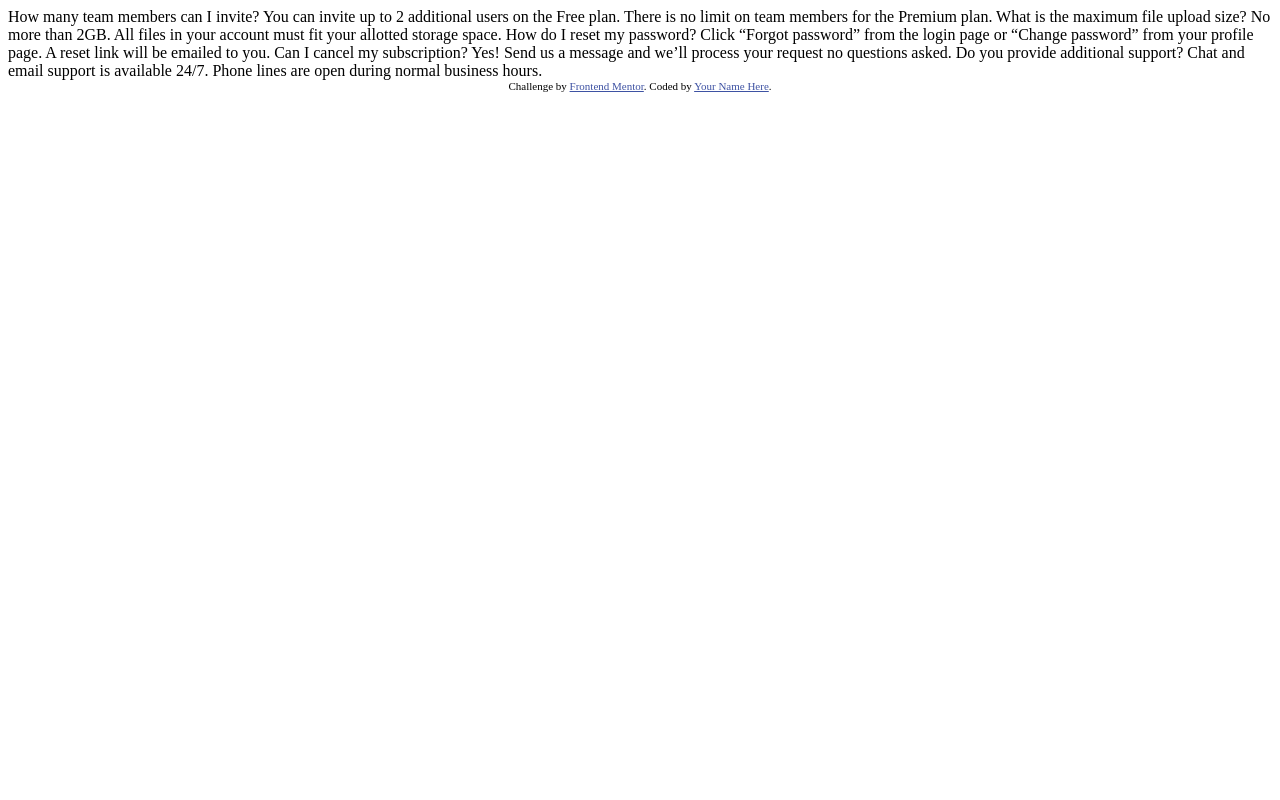
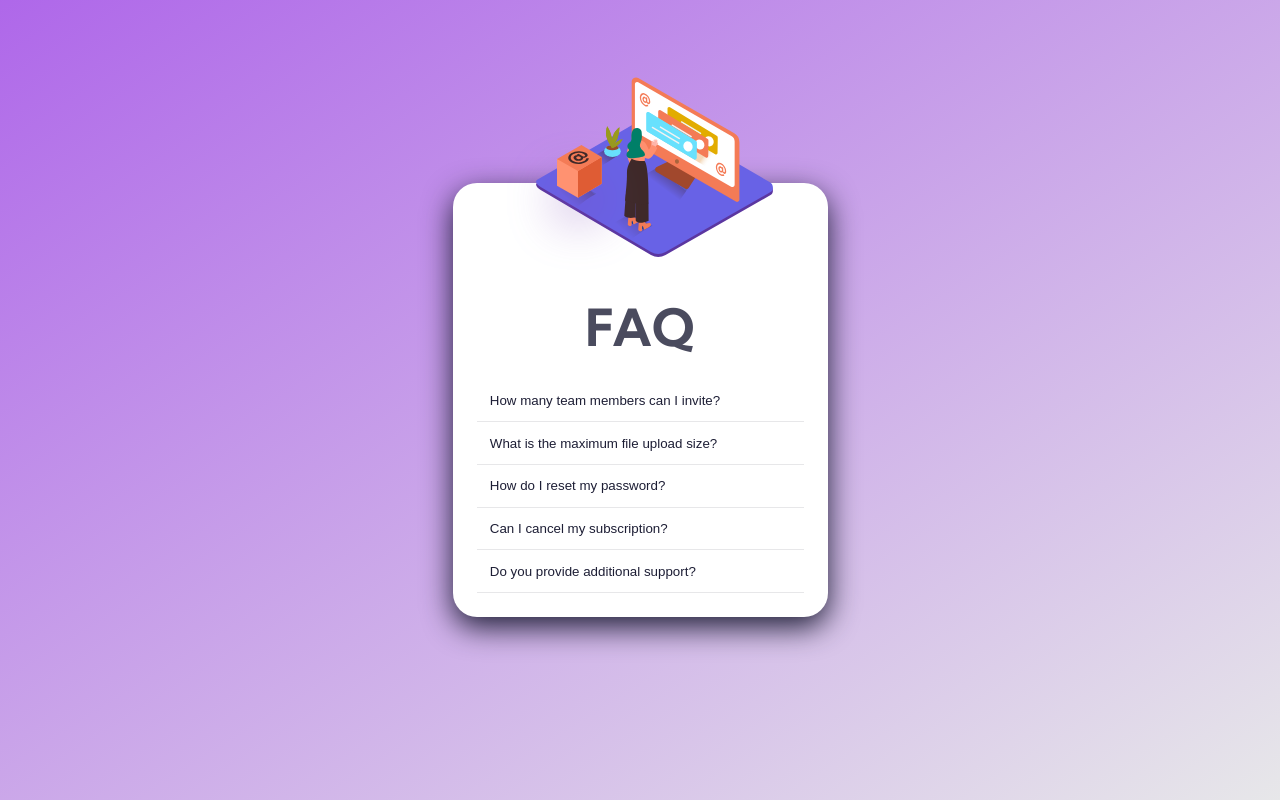
Before and after one commit to hriteek/faq-accordion-card-main, a plain HTML site: page index.html in a window 1280 px wide. Drawn offline with Linux system fonts and the light colour scheme.

Commit message:
challenge start

```diff
--- /dev/null
+++ b/app.js
@@ -0,0 +1,17 @@
+let acc = document.getElementsByClassName('accordion');
+console.log('test', acc);
+let i;
+
+for (i = 0; i < acc.length; i++) {
+  acc[i].addEventListener('click', function () {
+    console.log('clicked');
+    this.classList.toggle('active');
+
+    let panel = this.nextElementSibling;
+    if (panel.style.display == 'block') {
+      panel.style.display = 'none';
+    } else {
+      panel.style.display = 'block';
+    }
+  });
+}
--- a/index.html
+++ b/index.html
@@ -1,40 +1,81 @@
 <!DOCTYPE html>
 <html lang="en">
   <head>
-  <meta charset="UTF-8">
-  <meta name="viewport" content="width=device-width, initial-scale=1.0"> <!-- displays site properly based on user's device -->
+    <meta charset="UTF-8" />
+    <meta name="viewport" content="width=device-width, initial-scale=1.0" />
+    <!-- displays site properly based on user's device -->
 
-  <link rel="icon" type="image/png" sizes="32x32" href="./images/favicon-32x32.png">
+    <link
+      rel="icon"
+      type="image/png"
+      sizes="32x32"
+      href="./images/favicon-32x32.png"
+    />
 
     <title>Frontend Mentor | FAQ Accordion Card</title>
-
+    <link rel="preconnect" href="https://fonts.googleapis.com" />
+    <link rel="preconnect" href="https://fonts.gstatic.com" crossorigin />
+    <link
+      href="https://fonts.googleapis.com/css2?family=Kumbh+Sans:wght@400;700&display=swap"
+      rel="stylesheet"
+    />
+    <link rel="stylesheet" href="./style.css" />
+    <script defer src="./app.js"></script>
     <!-- Feel free to remove these styles or customise in your own stylesheet 👍 -->
     <style>
-    .attribution { font-size: 11px; text-align: center; }
-    .attribution a { color: hsl(228, 45%, 44%); }
+      .attribution {
+        font-size: 11px;
+        text-align: center;
+      }
+      .attribution a {
+        color: hsl(228, 45%, 44%);
+      }
     </style>
   </head>
   <body>
-  How many team members can I invite?
-  You can invite up to 2 additional users on the Free plan. There is no limit on
-  team members for the Premium plan.
-
-  What is the maximum file upload size?
-  No more than 2GB. All files in your account must fit your allotted storage space.
-
-  How do I reset my password?
-  Click “Forgot password” from the login page or “Change password” from your profile page.
-  A reset link will be emailed to you.
-
-  Can I cancel my subscription?
-  Yes! Send us a message and we’ll process your request no questions asked.
-
-  Do you provide additional support?
-  Chat and email support is available 24/7. Phone lines are open during normal business hours.
-
-  <div class="attribution">
-    Challenge by <a href="https://www.frontendmentor.io?ref=challenge" target="_blank">Frontend Mentor</a>.
-    Coded by <a href="#">Your Name Here</a>.
+    <div class="container">
+      <section>
+        <div class="img__container">
+        </div>
+        <div class="bottom__container">
+          <h1>FAQ</h1>
+          <button class="accordion">How many team members can I invite?</button>
+          <div class="panel">
+            <p>
+              You can invite up to 2 additional users on the Free plan. There is
+              no limit on team members for the Premium plan.
+            </p>
+          </div>
+          <button class="accordion">What is the maximum file upload size?</button>
+          <div class="panel">
+            <p>
+              No more than 2GB. All files in your account must fit your allotted
+              storage space.
+            </p>
+          </div>
+          <button class="accordion">How do I reset my password?</button>
+          <div class="panel">
+            <p>
+              Click “Forgot password” from the login page or “Change password”
+              from your profile page. A reset link will be emailed to you.
+            </p>
+          </div>
+          <button class="accordion">Can I cancel my subscription?</button>
+          <div class="panel">
+            <p>
+              Yes! Send us a message and we’ll process your request no questions
+              asked.
+            </p>
+          </div>
+          <button class="accordion">Do you provide additional support?</button>
+          <div class="panel">
+            <p>
+              Chat and email support is available 24/7. Phone lines are open
+              during normal business hours.
+            </p>
+          </div>
+        </div>
+      </section>
     </div>
   </body>
 </html>
--- /dev/null
+++ b/style.css
@@ -0,0 +1,97 @@
+:root {
+  --clr-dark-blue: hsl(238, 29%, 16%);
+  --clr-red: hsl(14, 88%, 65%);
+
+  --clr-gradient-violet: hsl(273, 75%, 66%);
+  --clr-gradient-blue: hsl(240, 73%, 65%);
+
+  --clr-text-darker-blue: hsl(237, 12%, 33%);
+  --clr-text-dark-blue: hsl(240, 6%, 50%);
+
+  --clr-divider-light-blue: hsl(240, 5%, 91%);
+}
+
+*,
+*::after,
+*::before {
+  margin: 0;
+  padding: 0;
+  box-sizing: border-box;
+}
+
+html {
+  font-family: 'Kumbh Sans', sans-serif;
+}
+
+body {
+  font-size: 12px;
+  background: linear-gradient(
+    to bottom right,
+    var(--clr-gradient-violet),
+    var(--clr-divider-light-blue)
+  );
+}
+
+.accordion {
+  background-color: white;
+  color: var(--clr-dark-blue);
+  cursor: pointer;
+  padding: 1em;
+  width: 100%;
+  text-align: left;
+  border: none;
+  outline: none;
+  /* transition: all 0.8s; */
+  border-bottom: 1px solid var(--clr-divider-light-blue);
+  position: relative;
+}
+
+.active,
+.accordion:hover {
+  /* background-color: #ccc; */
+}
+
+.panel {
+  padding: 1em;
+  background-color: white;
+  display: none;
+  overflow: hidden;
+  text-align: left;
+  /* transition: all 0.8s; */
+}
+
+.container {
+  min-height: 100vh;
+  display: flex;
+  justify-content: center;
+  align-items: center;
+}
+
+section {
+  width: 375px;
+  background: #fff;
+  margin: auto;
+  text-align: center;
+  box-shadow: 0 10px 30px var(--clr-dark-blue);
+  border-radius: 2em;
+  padding-bottom: 2em;
+  position: relative;
+}
+
+.bottom__container {
+  padding-inline: 2em;
+}
+
+.bottom__container h1 {
+  font-size: 3.2rem;
+  color: var(--clr-text-darker-blue);
+  margin-bottom: 0.4em;
+}
+
+.img__container {
+  height: 30vh;
+  margin-top: -16vh;
+  background-image: url('./images/illustration-woman-online-mobile.svg');
+  background-repeat: no-repeat;
+  background-position: center;
+}
```
Lines whose indentation alone changed are shown as unchanged.
